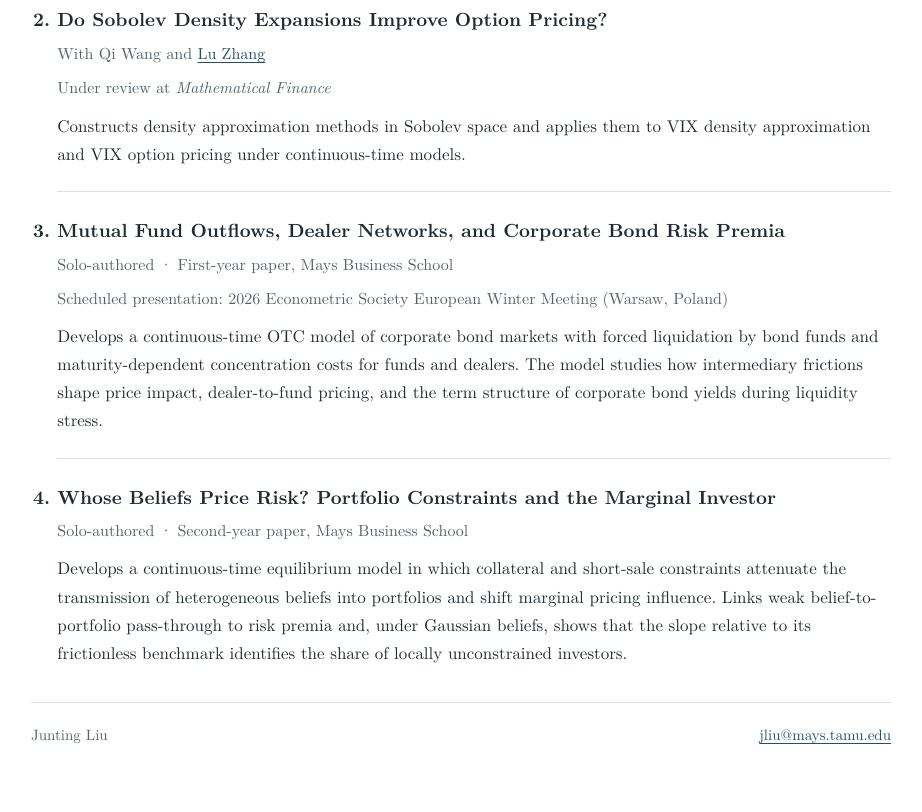
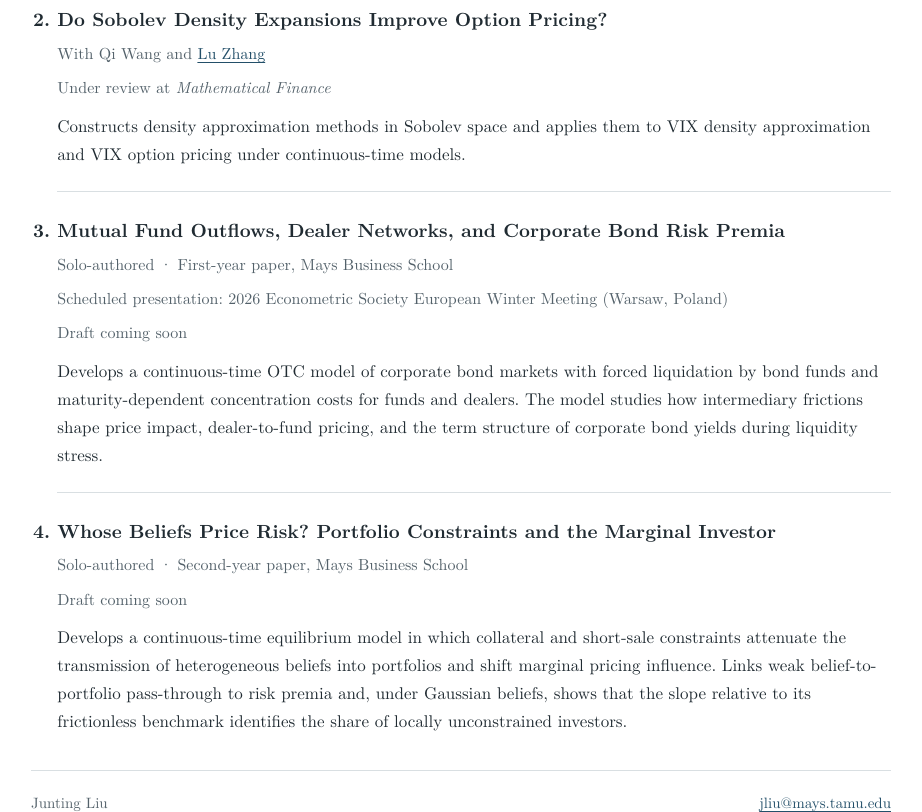
Before and after one commit to jtliu99/jtliu99.github.io, a plain HTML site: page research.html in a window 1280 px wide. Shown: the part 565-1377 px from the top of the page, without its empty margins (179-1101 px from the left). Before the commit the page ends 1341 px from the top, so only its background shows below. Drawn offline with Linux system fonts and the light colour scheme.

Commit message:
Mark first- and second-year paper drafts as coming soon

```diff
--- a/research.html
+++ b/research.html
@@ -50,11 +50,13 @@
         <h3>Mutual Fund Outflows, Dealer Networks, and Corporate Bond Risk Premia</h3>
         <p class="byline">Solo-authored · First-year paper, Mays Business School</p>
         <p class="status">Scheduled presentation: 2026 Econometric Society European Winter Meeting (Warsaw, Poland)</p>
+        <p class="status">Draft coming soon</p>
         <p class="abstract">Develops a continuous-time OTC model of corporate bond markets with forced liquidation by bond funds and maturity-dependent concentration costs for funds and dealers. The model studies how intermediary frictions shape price impact, dealer-to-fund pricing, and the term structure of corporate bond yields during liquidity stress.</p>
       </article></li>
       <li class="paper"><article>
         <h3>Whose Beliefs Price Risk? Portfolio Constraints and the Marginal Investor</h3>
         <p class="byline">Solo-authored · Second-year paper, Mays Business School</p>
+        <p class="status">Draft coming soon</p>
         <p class="abstract">Develops a continuous-time equilibrium model in which collateral and short-sale constraints attenuate the transmission of heterogeneous beliefs into portfolios and shift marginal pricing influence. Links weak belief-to-portfolio pass-through to risk premia and, under Gaussian beliefs, shows that the slope relative to its frictionless benchmark identifies the share of locally unconstrained investors.</p>
       </article></li>
       </ol>
```
